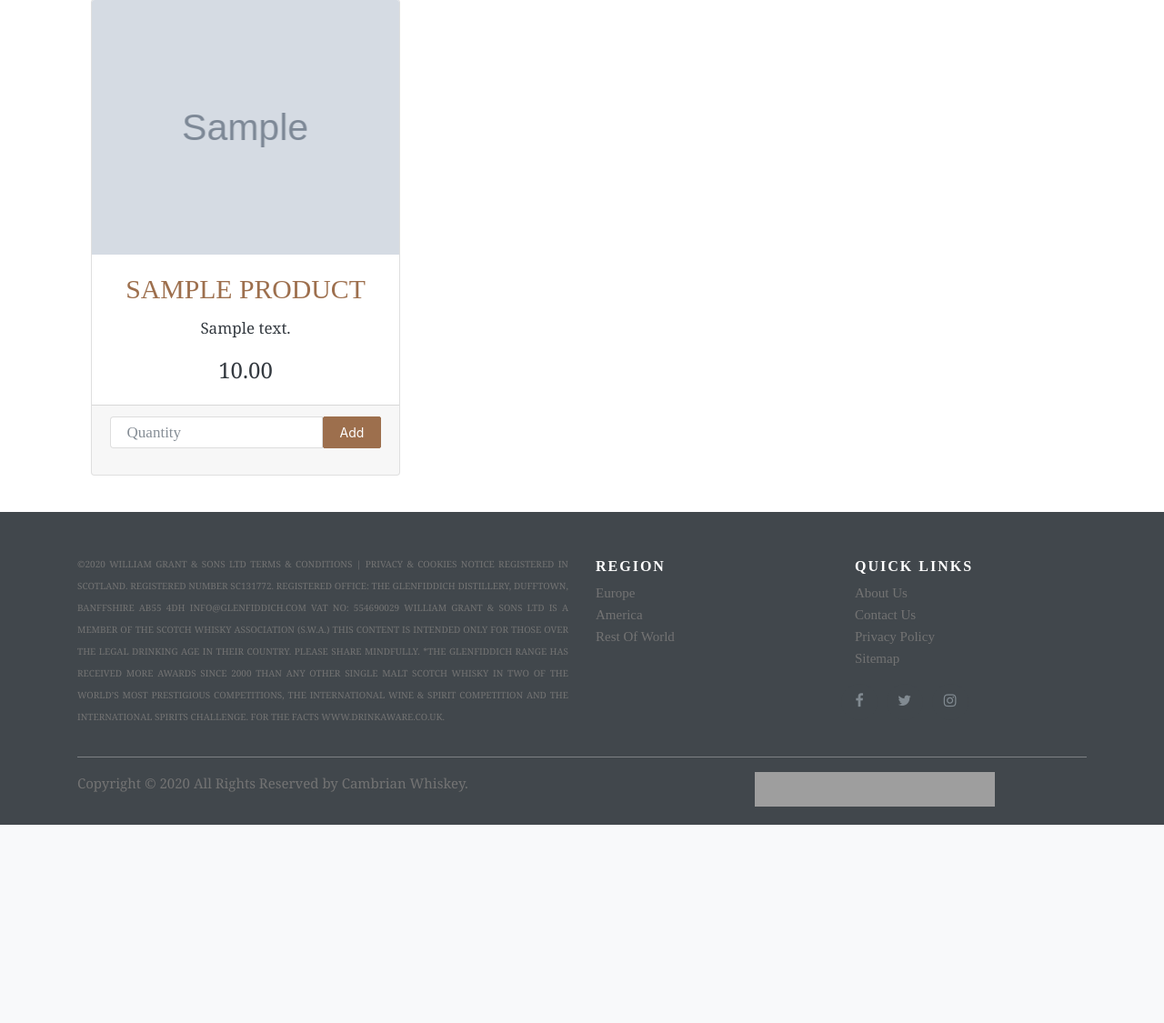
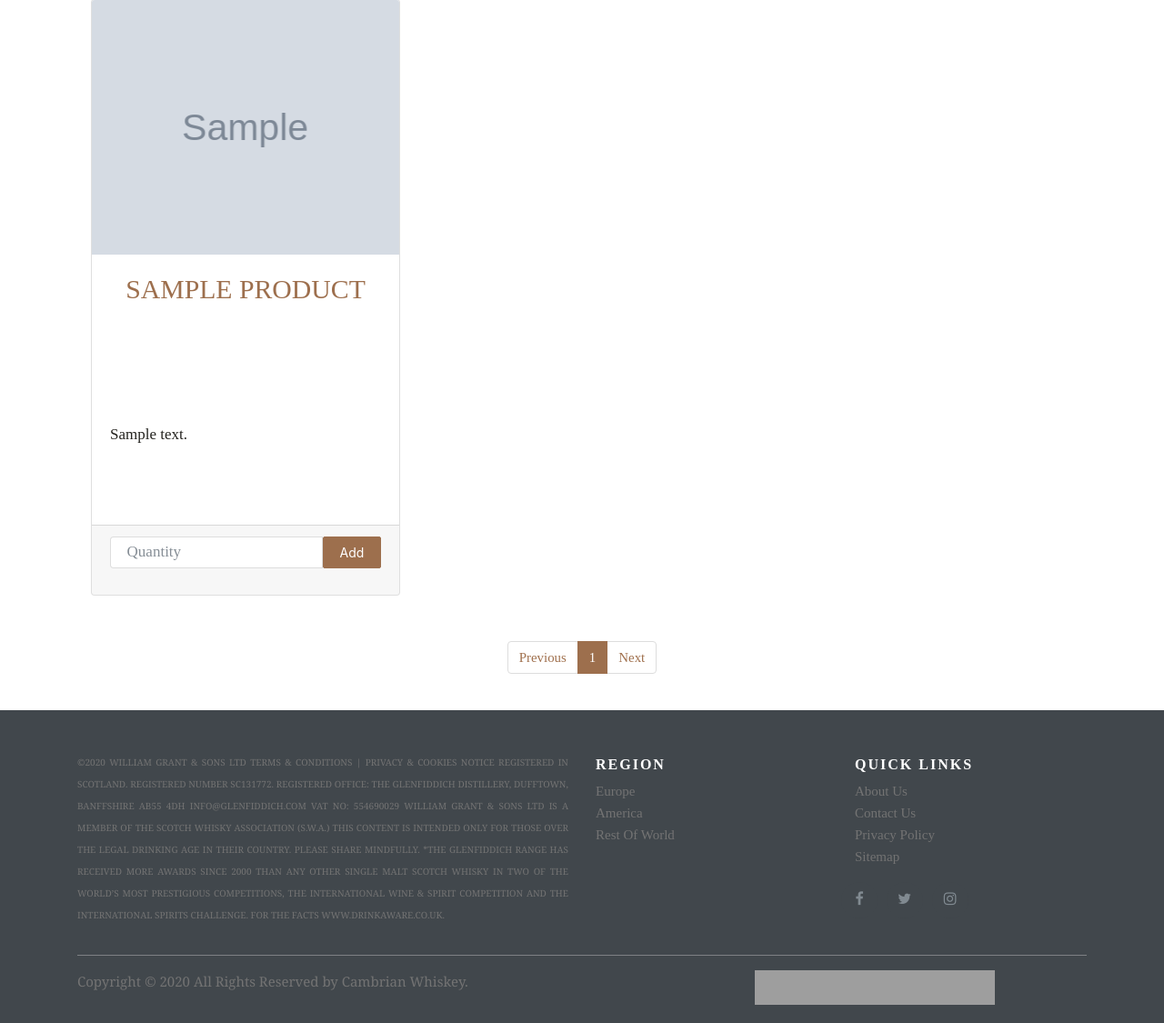
Before and after one commit to isakkhar/cambrian_whiskey, a Django app: page / in a window 1280 px wide. Shown: the part 111-1236 px from the top of the page at 91% size. Before the commit the page ends 1018 px from the top, so only its background shows below. Run offline with Django 3.2, Linux system fonts and the light colour scheme; tables that the repository leaves empty hold one stand-in row (values such as "Sample post"); grey boxes marked "Sample" are stand-in pictures; some libraries are stand-ins or nearby versions; grey boxes are pictures that could not be loaded.

Commit message:
added pagination

```diff
--- a/cart/templates/cart.html
+++ b/cart/templates/cart.html
@@ -47,7 +47,7 @@
 
               <th scope="col">SUBTOTAL</th>
 
-              <td>{{ total }}</td>
+              <td> £{{ total }}</td>
 
             </tr>
 
@@ -63,7 +63,7 @@
 
               <th scope="col">ORDER TOTAL</th>
 
-              <td>{{ total }}</td>
+              <td> £{{ total }}</td>
 
             </tr>
 
@@ -93,7 +93,7 @@
 
         <div>
 
-          <p>{{ item.product.price }}</p>
+          <p> £{{ item.product.price }}</p>
 
         </div>
 
--- a/products/models.py
+++ b/products/models.py
@@ -23,6 +23,9 @@
   def __str__(self):
     return self.title
 
+  class Meta:
+    ordering = ['-price']
+
 class Product_description(models.Model):
   title = models.CharField(max_length=254, default='')
   description = models.TextField(max_length=800, blank=False)
--- a/products/templates/products.html
+++ b/products/templates/products.html
@@ -7,27 +7,39 @@
 
       <div class="row row-flex">
 
-        {% for product in products%}
+        {% for product in page.object_list %}
 
-          <div class="col-xs-10 col-xs-offset-1 col-sm-offset-0 col-sm-6 col-md-4">
+          <div class="col-xs-10 col-xs-offset-1 col-sm-offset-0 col-sm-6 col-md-4 product-card-box">
 
               <div class="card-deck height-deck-box">
 
                 <div class="card">
 
-                <div class="product img-responsive card-img-top" style="margin:0; height: 280px; width: auto; background-image: url('{{ MEDIA_URL }}{{ product.image }}'); background-size:cover"></div>
+                  <div class="product img-responsive card-img-top" style="margin:0; height: 280px; width: auto; background-image: url('{{ MEDIA_URL }}{{ product.image }}'); background-size:cover"></div>
 
-                <div class="card-body">
+                  <div class="card-body">
 
-                  <h3 class="card-title card-title-font">{{ product.title }}</h3>
+                    <div content-box>
 
-                  <p class="card-text card-text-font">{{ product.description|truncatechars:150 }}</p>
+                      <h3 class="card-title card-title-font">{{ product.title|truncatechars:40 }}</h3>
 
-                  <p class="card-text product-price-position">{{ product.price }}</p>
-                  <!-- also provide someway of adding it to your basket so we will introduce the form  -->
-                </div>
+                    </div>
 
-                <div class="card-footer">
+                    <div class="content-box">
+
+                      <p class="card-text card-text-font">{{ product.description|truncatechars:175 }}</p>
+
+                    </div>
+
+                    <div class="content-box">
+
+                      <p class="card-text product-price-position">£ {{ product.price }}</p>
+
+                    </div>
+                      <!-- also provide someway of adding it to your basket so we will introduce the form  -->
+                  </div>
+
+                  <div class="card-footer">
 
                   <form method="post" action="{% url 'add_to_cart' product.id %}">
 
@@ -59,6 +71,48 @@
 
       </div>
 
+      <nav aria-label="...">
+
+        <ul class="pagination justify-content-center ">
+
+          <li class="page-item {% if not prev_page_url %} disabled {% endif %}">
+
+            <a class="page-link" href="{{ prev_page_url }}" tabindex="-1" aria-disabled="true">Previous</a>
+
+          </li>
+
+          {% for n in page.paginator.page_range %}
+
+            {% if page.number == n %}
+
+              <li class="page-item active" aria-current="page">
+
+                <a class="page-link" href="?page={{ n }}">{{ n }} <span class="sr-only">(current)</span></a>
+
+              </li>
+
+              {% elif n > page.number|add:-3 and n < page.number|add:3 %}
+
+                <li class="page-item">
+
+                  <a class="page-link" href="?page={{ n }}">{{ n }}</a>
+
+                </li>
+
+            {% endif %}
+
+          {% endfor %}
+
+          <li class="page-item {% if not next_page_url %} disabled {% endif %}">
+
+            <a class="page-link" href="{{ next_page_url }}">Next</a>
+
+          </li>
+
+        </ul>
+
+      </nav>
+
     </div>
 
 {% endblock %}
--- a/products/views.py
+++ b/products/views.py
@@ -1,5 +1,6 @@
 # import Http Response from django
 from django.shortcuts import render
+from django.core.paginator import Paginator
 
 # not sure if i need to import Product_description from .models file
 from .models import Product
@@ -10,5 +11,26 @@
   """return all the products in the database
   """
   products = Product.objects.all()
+  paginator = Paginator(products, 3)
+  page_number = request.GET.get('page', 1)
+  page = paginator.page(page_number)
   """render a products html page and within that page we will have access to products, so all_products"""
-  return render(request, 'products.html', {'products': products})
+
+  if page.has_next():
+
+    next_url = f'?page={page.next_page_number()}'
+
+  else:
+
+    next_url = ''
+
+  if page.has_previous():
+
+    prev_url = f'?page={page.previous_page_number()}'
+
+  else:
+
+    prev_url = ''
+
+
+  return render(request, 'products.html', {'page': page, 'next_page_url': next_url, 'prev_page_url': prev_url})
--- a/search/views.py
+++ b/search/views.py
@@ -5,4 +5,5 @@
 
 def whiskey_search(request):
   products = Product.objects.filter(title__icontains=request.GET['q'])
+  print(request.META.get('PATH_INFO', None))
   return render(request, 'products.html', {'products':products})
--- a/static/css/custom.css
+++ b/static/css/custom.css
@@ -399,16 +399,52 @@
   background-color: #c67605;
 }
 
+/* Pagination */
+
+.pagination {
+  margin-top: 40px;
+  margin-bottom: 40px;
+}
+
+.page-link {
+  color: #a0704d !important;
+}
+
+.page-item.active .page-link {
+  z-index: 3;
+  color: white !important;
+  background-color: #9d6f4d !important;
+  border-color: #9d6f4d !important;
+}
+
 /* Products html file */
+
+.product-card-box {
+  margin-bottom: 10px;
+}
+
+.content-box {
+  /* height: 150px; */
+  max-height: 150px;
+}
+
+.card-text:last-child {
+  align-items: center;
+  font-family: 'GFModernLight',serif;
+  font-weight: 300;
+  color: #24231f;
+  margin-bottom: 15px;
+  margin-top: 15px;
+  text-align: left;
+}
 
 .height-deck-box {
   height: 100%;
 }
 
 .product-price-position {
-  text-align: center;
-  font-weight: 300;
   font-size: 1.5rem;
+  text-align: center !important;
 }
 
 
@@ -416,9 +452,15 @@
   font-weight: 100;
 }
 
+.card-text {
+  overflow: hidden;
+  max-height: 150px;
+}
+
 .card-text-font {
-  /* font-family: 'CeraCompactCY-Regular'; */
   text-align: center;
+  height: 40%;
+  margin-bottom: 15px;
 
 }
 
@@ -428,6 +470,7 @@
   text-transform: uppercase;
   text-align: center;
   color: #9d6f4d;
+  height: 150px;
 }
 
 .product-title-to-image-margin {
```
